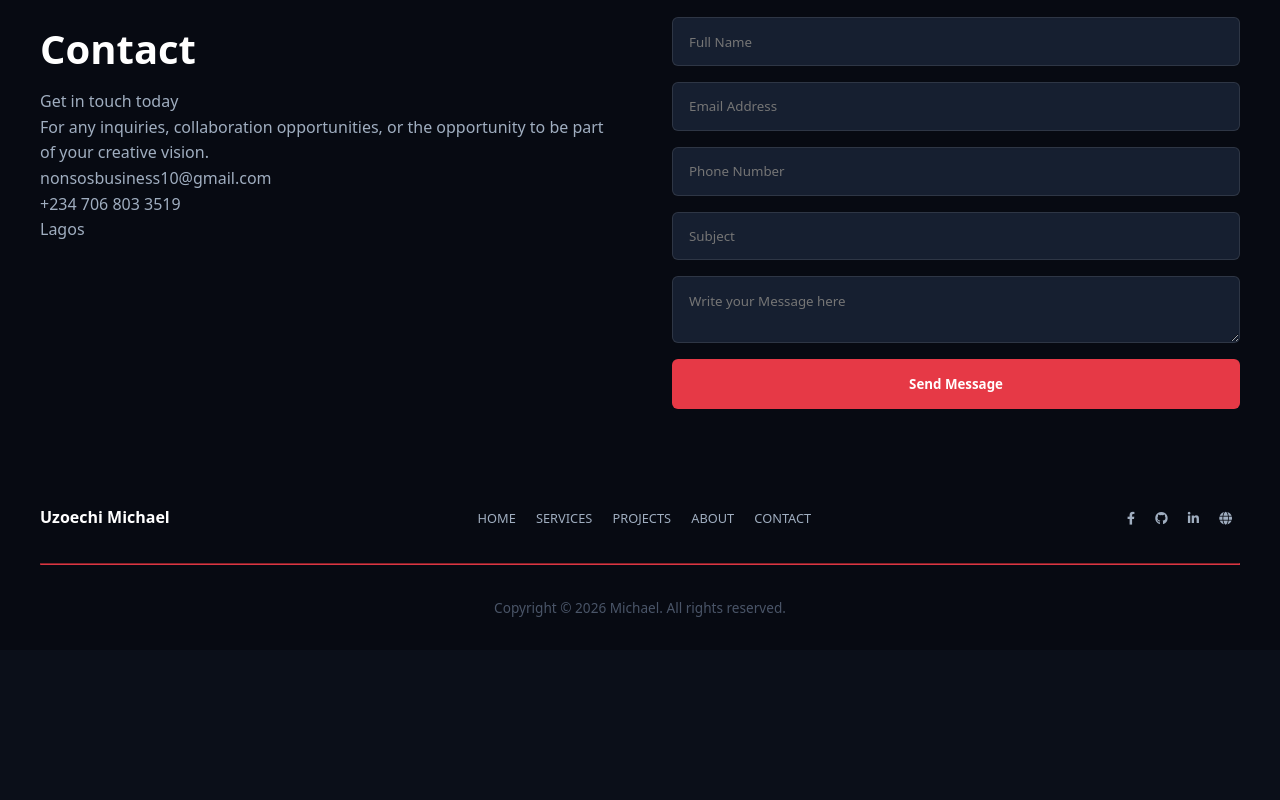
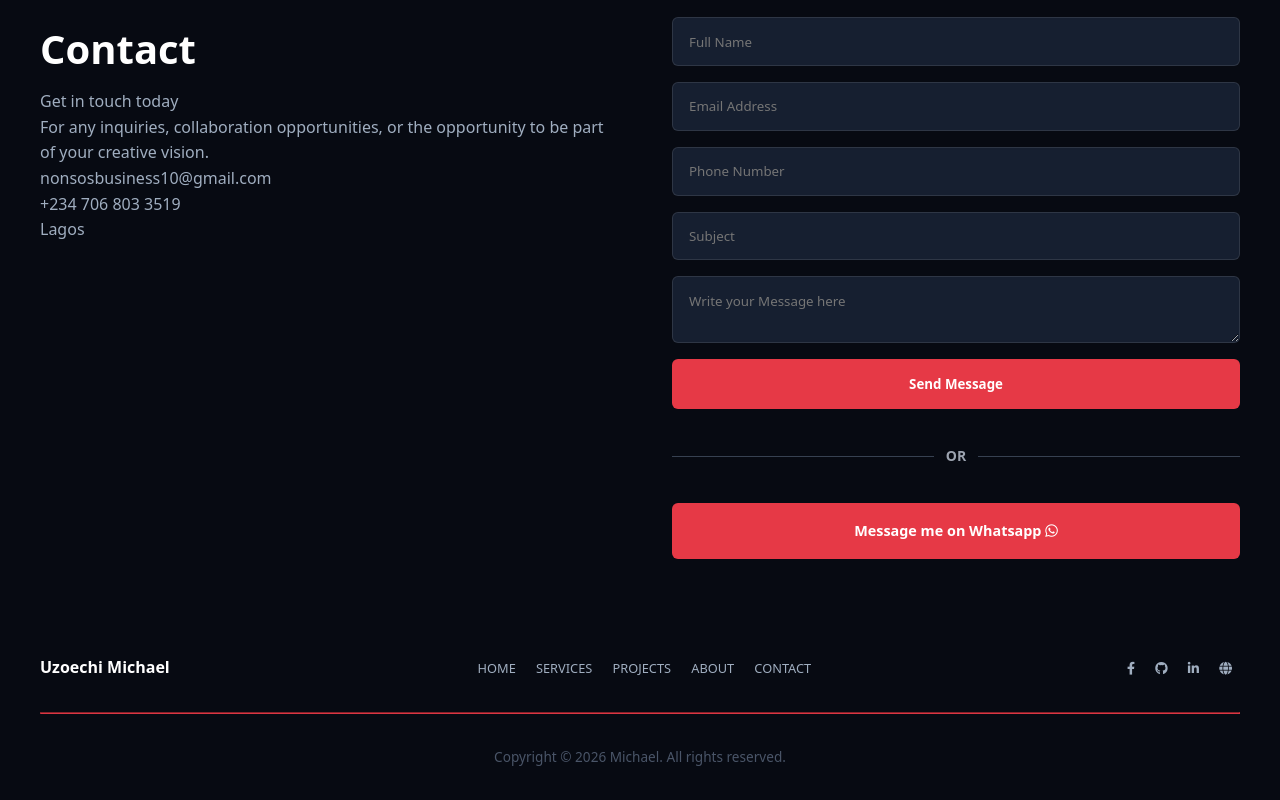
Before and after one commit to NonsoX10/My-portfolio, a plain HTML site: page index.html in a window 1280 px wide. Shown: the part 3601-4401 px from the top of the page. Before the commit the page ends 4251 px from the top, so only its background shows below. Drawn offline with Linux system fonts and the light colour scheme.

Commit message:
updated additional link

```diff
--- a/index.html
+++ b/index.html
@@ -242,6 +242,9 @@
                 <textarea name="Message" placeholder="Write your Message here" required></textarea>
 
                 <button type="submit">Send Message</button>
+                <p class="divider">OR</p>
+                <a class="wa_link" href="https://wa.chatfuel.com/dev">Message me on Whatsapp <i class="fa-brands fa-whatsapp"></i></a>
+
             </form>
         </div>
 
--- a/style.css
+++ b/style.css
@@ -84,7 +84,7 @@ nav a:hover {
     background: radial-gradient(circle at 10% 20%, rgba(230, 57, 70, 0.15) 0%, transparent 40%);
 }
 
-.hero > div {
+.hero>div {
     max-width: 1200px;
     width: 100%;
     display: grid;
@@ -144,20 +144,20 @@ nav a:hover {
     margin: 0 auto;
 }
 
-.service > h2 {
+.service>h2 {
     font-size: 2rem;
     color: #ffffff;
     letter-spacing: 2px;
     margin-bottom: 1rem;
 }
 
-.service > p {
+.service>p {
     color: #a0aec0;
     margin-bottom: 5rem;
     font-size: 1.05rem;
 }
 
-.service > p b {
+.service>p b {
     color: #e63946;
 }
 
@@ -175,10 +175,21 @@ nav a:hover {
     border: 1px solid rgba(255, 255, 255, 0.05);
 }
 
-.card:nth-child(1) { transform: translateY(-30px); }
-.card:nth-child(2) { transform: translateY(15px); }
-.card:nth-child(3) { transform: translateY(-30px); }
-.card:nth-child(4) { transform: translateY(15px); }
+.card:nth-child(1) {
+    transform: translateY(-30px);
+}
+
+.card:nth-child(2) {
+    transform: translateY(15px);
+}
+
+.card:nth-child(3) {
+    transform: translateY(-30px);
+}
+
+.card:nth-child(4) {
+    transform: translateY(15px);
+}
 
 .card:hover {
     transform: translateY(-10px) !important;
@@ -213,7 +224,7 @@ nav a:hover {
     margin: 0 auto;
 }
 
-.projects-section > h2 {
+.projects-section>h2 {
     font-size: 2rem;
     color: #ffffff;
     margin-bottom: 3rem;
@@ -275,10 +286,10 @@ nav a:hover {
     margin-top: 8rem;
 }
 
-.fa-solid{
-    padding-top:4px;
-padding-left:7px ;
-color: black;
+.fa-solid {
+    padding-top: 4px;
+    padding-left: 7px;
+    color: black;
 }
 
 .project-buttons details {
@@ -406,7 +417,7 @@ footer {
     border-top: 1px solid rgba(255, 255, 255, 0.05);
 }
 
-footer > div:first-child {
+footer>div:first-child {
     max-width: 1200px;
     margin: 0 auto 4rem auto;
     display: grid;
@@ -461,7 +472,51 @@ footer button[type="submit"]:hover {
     background: #c92a37;
 }
 
-footer > div:nth-child(2) {
+.divider {
+    display: flex;
+    align-items: center;
+    text-align: center;
+    color: #9ca3af;
+    font-size: 14px;
+    font-weight: 600;
+    margin: 20px 0;
+}
+
+.divider::before,
+.divider::after {
+    content: "";
+    flex: 1;
+    border-bottom: 1px solid #374151;
+}
+
+.divider::before {
+    margin-right: 12px;
+}
+
+.divider::after {
+    margin-left: 12px;
+}
+
+.wa_link {
+    text-decoration: none;
+    text-align: center;
+    padding: 1rem;
+    background: #e63946;
+    color: #ffffff;
+    border: none;
+    border-radius: 6px;
+    font-size: 0.9rem;
+    font-weight: 600;
+    cursor: pointer;
+    transition: background 0.3s ease;
+}
+
+.wa_link:hover {
+    background: #c92a37;
+
+}
+
+footer>div:nth-child(2) {
     max-width: 1200px;
     margin: 0 auto;
     padding-top: 2rem;
@@ -470,12 +525,12 @@ footer > div:nth-child(2) {
     align-items: center;
 }
 
-footer > div:nth-child(2) p {
+footer>div:nth-child(2) p {
     font-weight: 700;
     color: #ffffff;
 }
 
-footer > div:nth-child(2) a {
+footer>div:nth-child(2) a {
     color: #a0aec0;
     text-decoration: none;
     margin: 0 0.5rem;
@@ -483,7 +538,7 @@ footer > div:nth-child(2) a {
     font-size: 0.8rem;
 }
 
-footer > div:nth-child(2) a:hover {
+footer>div:nth-child(2) a:hover {
     color: #e63946;
 }
 
@@ -496,7 +551,7 @@ footer > div:nth-child(2) a:hover {
 
 }
 
-footer > p:last-child {
+footer>p:last-child {
     text-align: center;
     margin-top: 1.5rem;
     font-size: 0.85rem;
@@ -515,8 +570,8 @@ footer > p:last-child {
         transform: none !important;
     }
 
-    .hero > div,
-    footer > div:first-child {
+    .hero>div,
+    footer>div:first-child {
         grid-template-columns: 1fr;
     }
 }
@@ -576,7 +631,7 @@ footer > p:last-child {
         height: 200px;
     }
 
-    footer > div:nth-child(2) {
+    footer>div:nth-child(2) {
         flex-direction: column;
         gap: 1.5rem;
         text-align: center;
```
